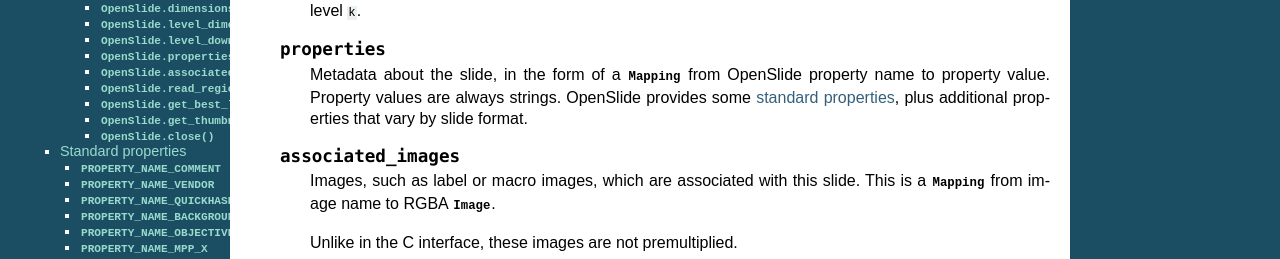
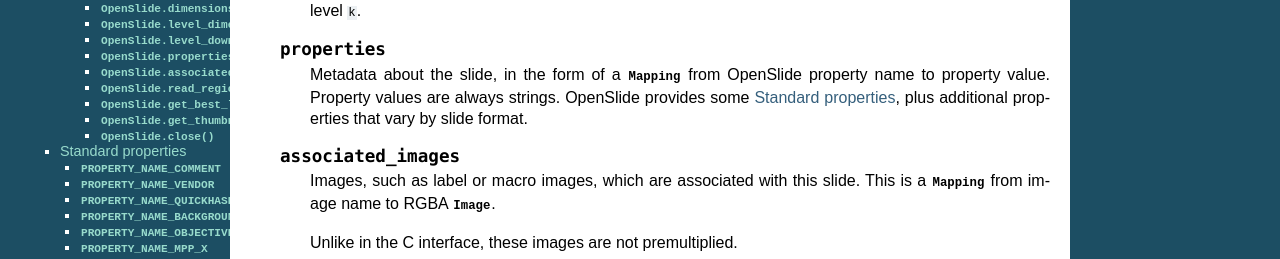
Before and after one commit to openslide/openslide-python, a Sphinx documentation site: the page built from doc/index.rst, in a window 1280 px wide and 900 px high, scrolled down 1215 px. Shown: the part 171-430 px from the top of the window. Built offline with Sphinx 7.4.7, drawn with Linux system fonts in a browser that asks for light colours; part of the change alters nothing that is shown.

```diff
--- a/doc/conf.py
+++ b/doc/conf.py
@@ -269,6 +269,6 @@ texinfo_documents = [
 
 # intersphinx
 intersphinx_mapping = {
-    'python': ('http://docs.python.org/', None),
-    'pillow': ('http://pillow.readthedocs.org/en/latest/', None),
+    'python': ('https://docs.python.org/3/', None),
+    'pillow': ('https://pillow.readthedocs.io/en/latest/', None),
 }
--- a/doc/index.rst
+++ b/doc/index.rst
@@ -101,7 +101,7 @@ OpenSlide objects
       Metadata about the slide, in the form of a
       :class:`~collections.abc.Mapping` from OpenSlide property name to
       property value.  Property values are always strings.  OpenSlide
-      provides some :ref:`standard properties <Standard properties>`, plus
+      provides some :ref:`standard-properties`, plus
       additional properties that vary by slide format.
 
    .. attribute:: associated_images
@@ -143,7 +143,7 @@ OpenSlide objects
       Close the OpenSlide object.
 
 
-.. _`Standard properties`:
+.. _standard-properties:
 
 Standard properties
 -------------------
```
Also changed, not shown: .pre-commit-config.yaml, .rstcheck.cfg (added).
